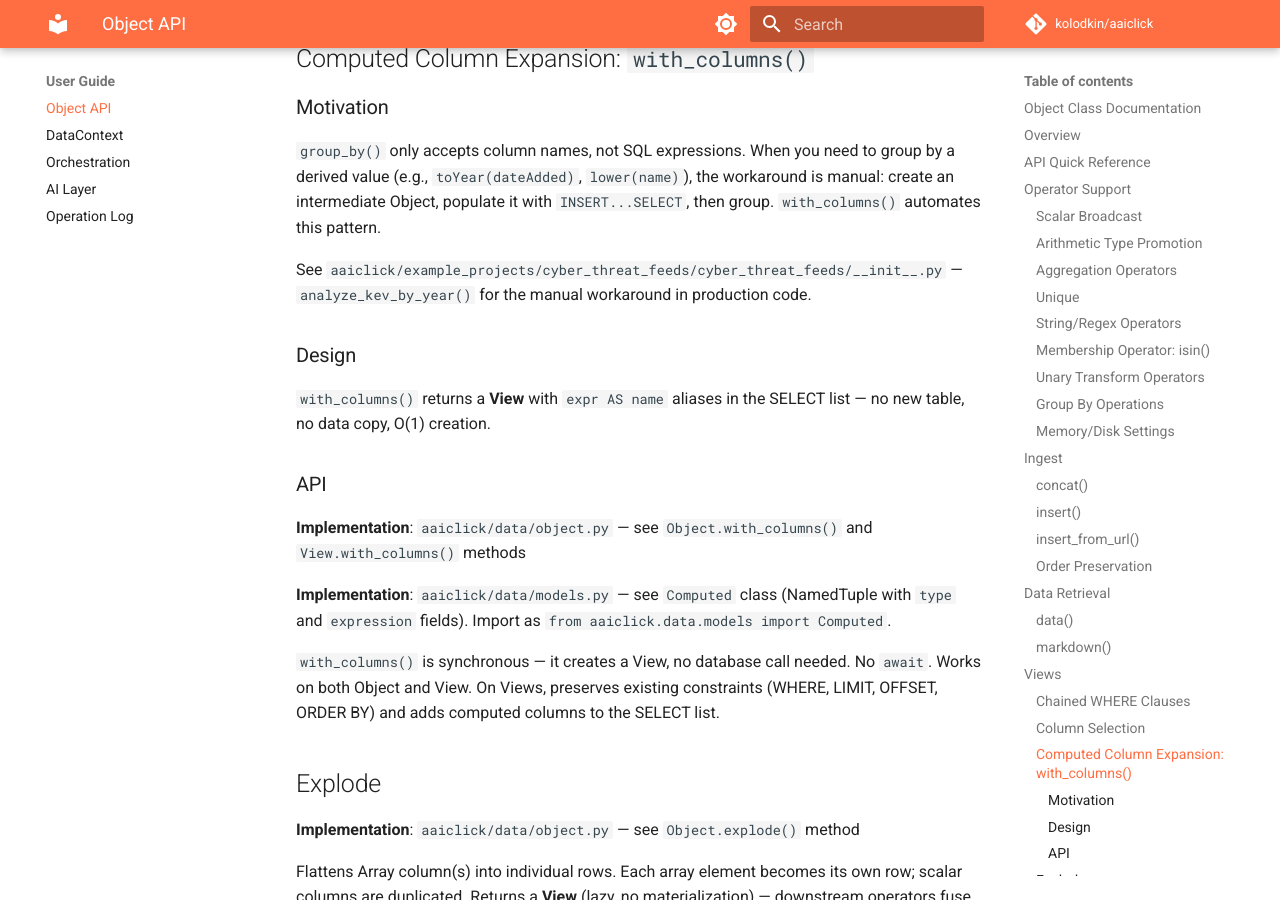
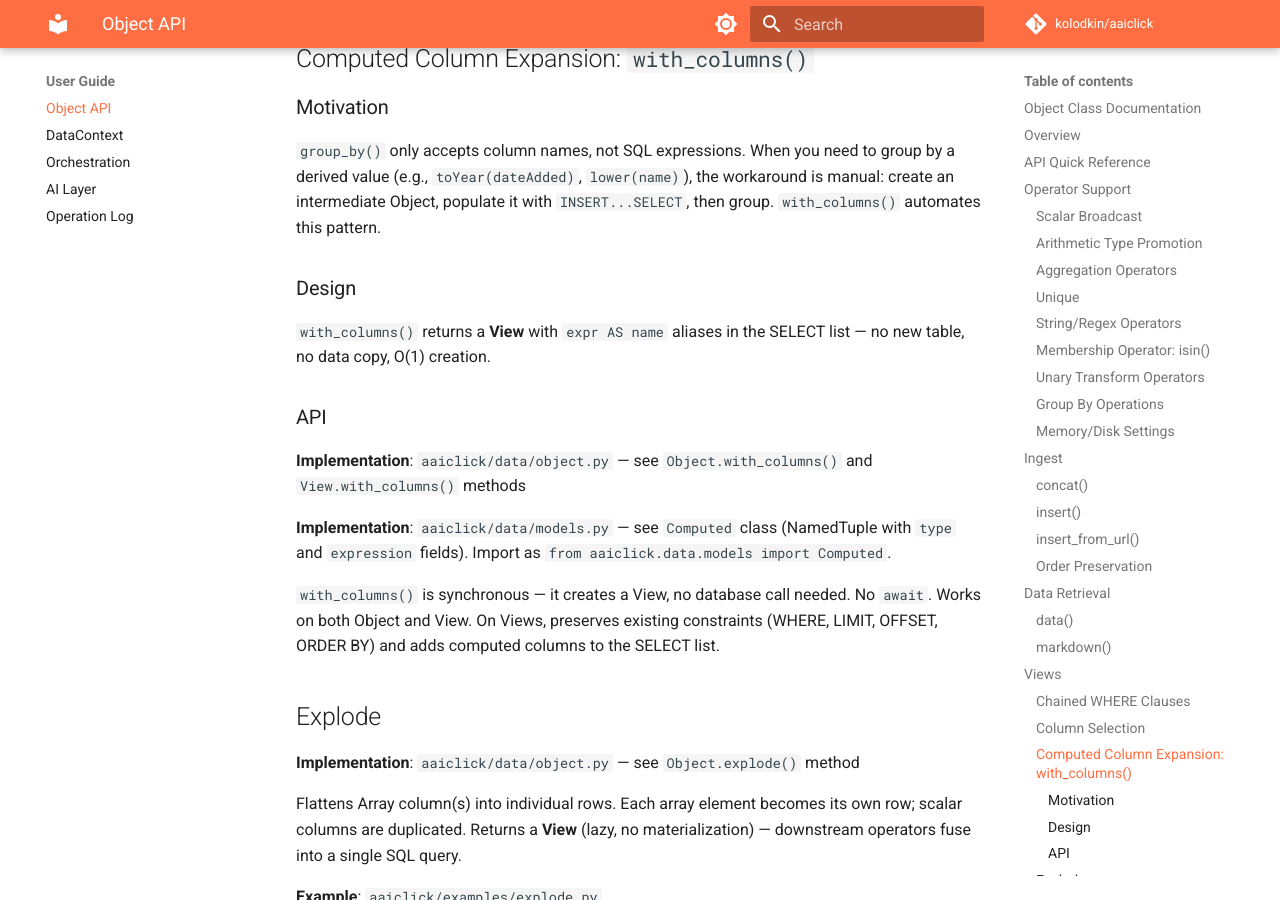
Before and after one commit to kolodkin/aaiclick, an MkDocs documentation site: the page built from docs/object.md, in a window 1280 px wide and 900 px high, scrolled down 12071 px. Built offline with MkDocs 1.6.1 and Material for MkDocs 9.7.7, drawn with Linux system fonts in a browser that asks for light colours; comment, search, counter and statistics services are not loaded.

Commit message:
cleanup: remove stale reference to analyze_kev_by_year in object.md

```diff
--- a/docs/object.md
+++ b/docs/object.md
@@ -380,8 +380,6 @@ Preserves WHERE and computed column constraints when chained on a filtered View.
 
 `group_by()` only accepts column names, not SQL expressions. When you need to group by a derived value (e.g., `toYear(dateAdded)`, `lower(name)`), the workaround is manual: create an intermediate Object, populate it with `INSERT...SELECT`, then group. `with_columns()` automates this pattern.
 
-See `aaiclick/example_projects/cyber_threat_feeds/cyber_threat_feeds/__init__.py` — `analyze_kev_by_year()` for the manual workaround in production code.
-
 ### Design
 
 `with_columns()` returns a **View** with `expr AS name` aliases in the SELECT list — no new table, no data copy, O(1) creation.
```
